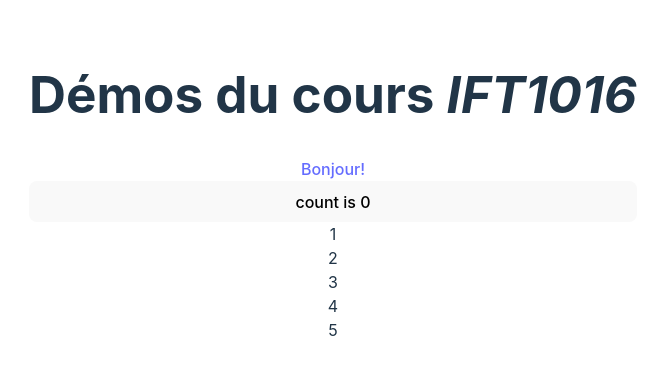
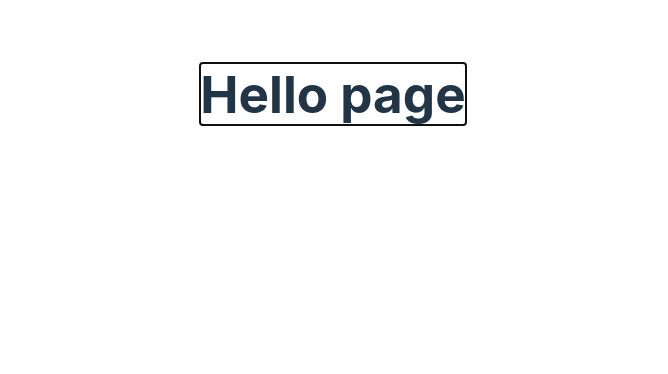
Before and after one commit to Ecoral360/ecoral360.github.io, a Svelte app: page /hello in a window 1280 px wide. Shown: the top 374 px of the page, without its empty margins (307-975 px from the left). Built offline with nearby package versions, Linux system fonts and the light colour scheme.

Commit message:
Test add routes

```diff
--- a/package.json
+++ b/package.json
@@ -18,5 +18,8 @@
     "tslib": "^2.4.0",
     "typescript": "^4.6.4",
     "vite": "^3.1.0"
+  },
+  "dependencies": {
+    "svelte-navigator": "^3.2.2"
   }
 }
--- a/src/App.svelte
+++ b/src/App.svelte
@@ -1,35 +1,18 @@
 <script lang="ts">
-    import Counter from './lib/Counter.svelte'
+    import Main from "./routes/index.svelte";
+    import Hello from "./routes/hello.svelte";
+    import { Route, Router } from "svelte-navigator";
+
+    const path = window.location.pathname;
+    const pages = {
+        "/": Main,
+        "/hello": Hello
+    }
+    console.log(path)
+    let page = pages[path] ?? Main
 </script>
 
-<main>
-    <h1>
-        Démos du cours <em>IFT1016</em>
-    </h1>
-    <div>
-        <a href="www.google.com">Bonjour!</a>
-    </div>
-    <Counter/>
-    <section>
-        1
-    </section>
-    <section>
-        2
-    </section>
-    <section>
-        3
-    </section>
-    <section>
-        4
-    </section>
-    <section>
-        5
-    </section>
-</main>
-
-<style>
-    main {
-        display: flex;
-        flex-direction: column;
-    }
-</style>
+<Router>
+    <Route path="/" component="{Main}"/>
+    <Route path="/hello" component="{Hello}"/>
+</Router>
--- /dev/null
+++ b/src/routes/hello.svelte
@@ -0,0 +1,7 @@
+<script lang="ts">
+
+</script>
+
+<main>
+    <h1>Hello page</h1>
+</main>
--- /dev/null
+++ b/src/routes/index.svelte
@@ -0,0 +1,35 @@
+<script lang="ts">
+    import Counter from '../lib/Counter.svelte'
+</script>
+
+<main>
+    <h1>
+        Démos du cours <em>IFT1016</em>
+    </h1>
+    <div>
+        <a href="pages/Hello.svelte">Bonjour!</a>
+    </div>
+    <Counter/>
+    <section>
+        1
+    </section>
+    <section>
+        2
+    </section>
+    <section>
+        3
+    </section>
+    <section>
+        4
+    </section>
+    <section>
+        5
+    </section>
+</main>
+
+<style>
+    main {
+        display: flex;
+        flex-direction: column;
+    }
+</style>
```
Also changed, not shown: 4 other files (tests, documents, lock files or other folders).
